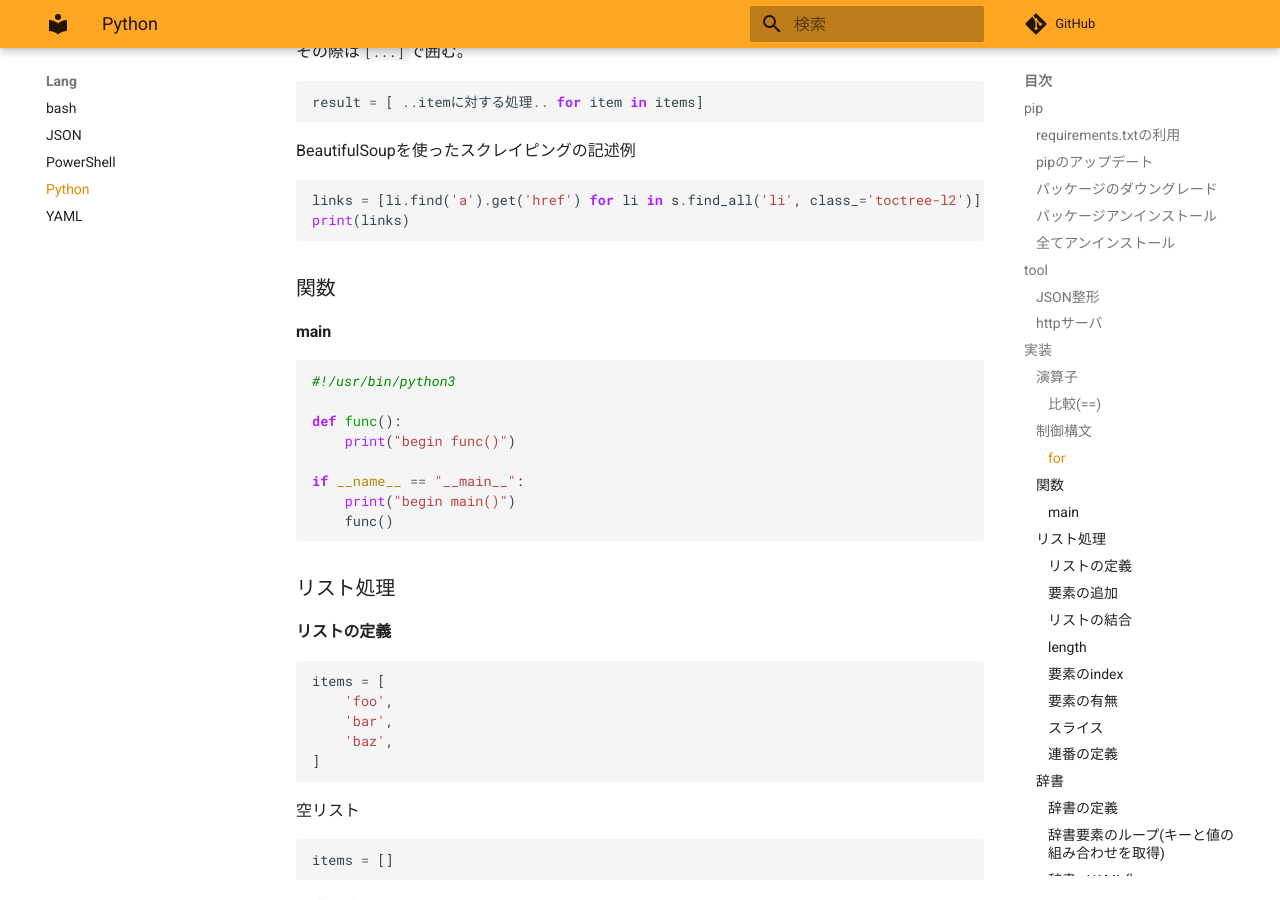
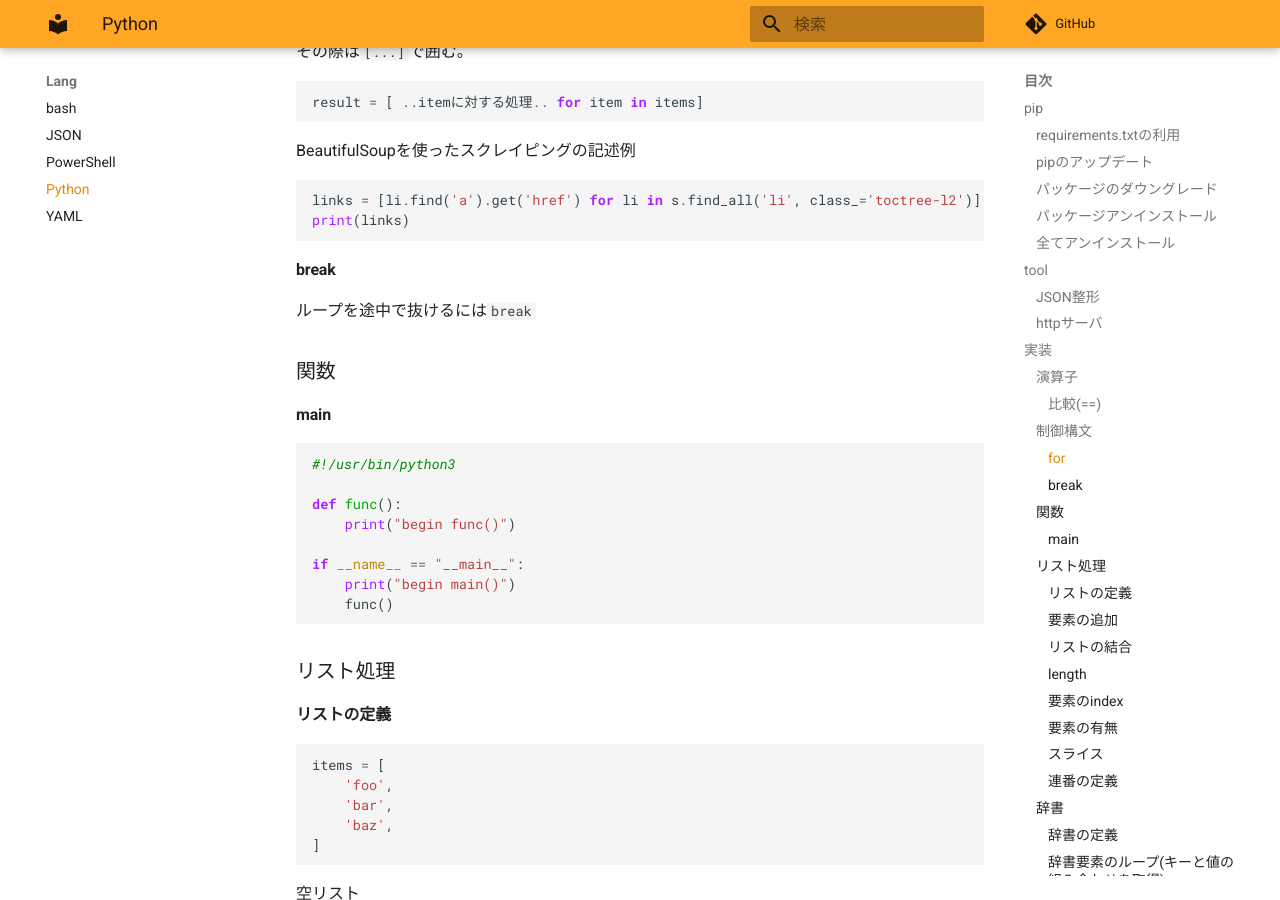
Before and after one commit to zaki-lknr/docs, an MkDocs documentation site: the page built from docs/lang/python.md, in a window 1280 px wide and 900 px high, scrolled down 2877 px. Built offline with MkDocs 1.6.1 and Material for MkDocs 9.7.7, drawn with Linux system fonts in a browser that asks for light colours; comment, search, counter and statistics services are not loaded.

Commit message:
add: lang/python: break

````diff
--- a/docs/lang/python.md
+++ b/docs/lang/python.md
@@ -145,6 +145,10 @@ BeautifulSoupを使ったスクレイピングの記述例
 links = [li.find('a').get('href') for li in s.find_all('li', class_='toctree-l2')]
 print(links)
 ```
+
+#### break
+
+ループを途中で抜けるには`break`
 
 ### 関数
 
````
